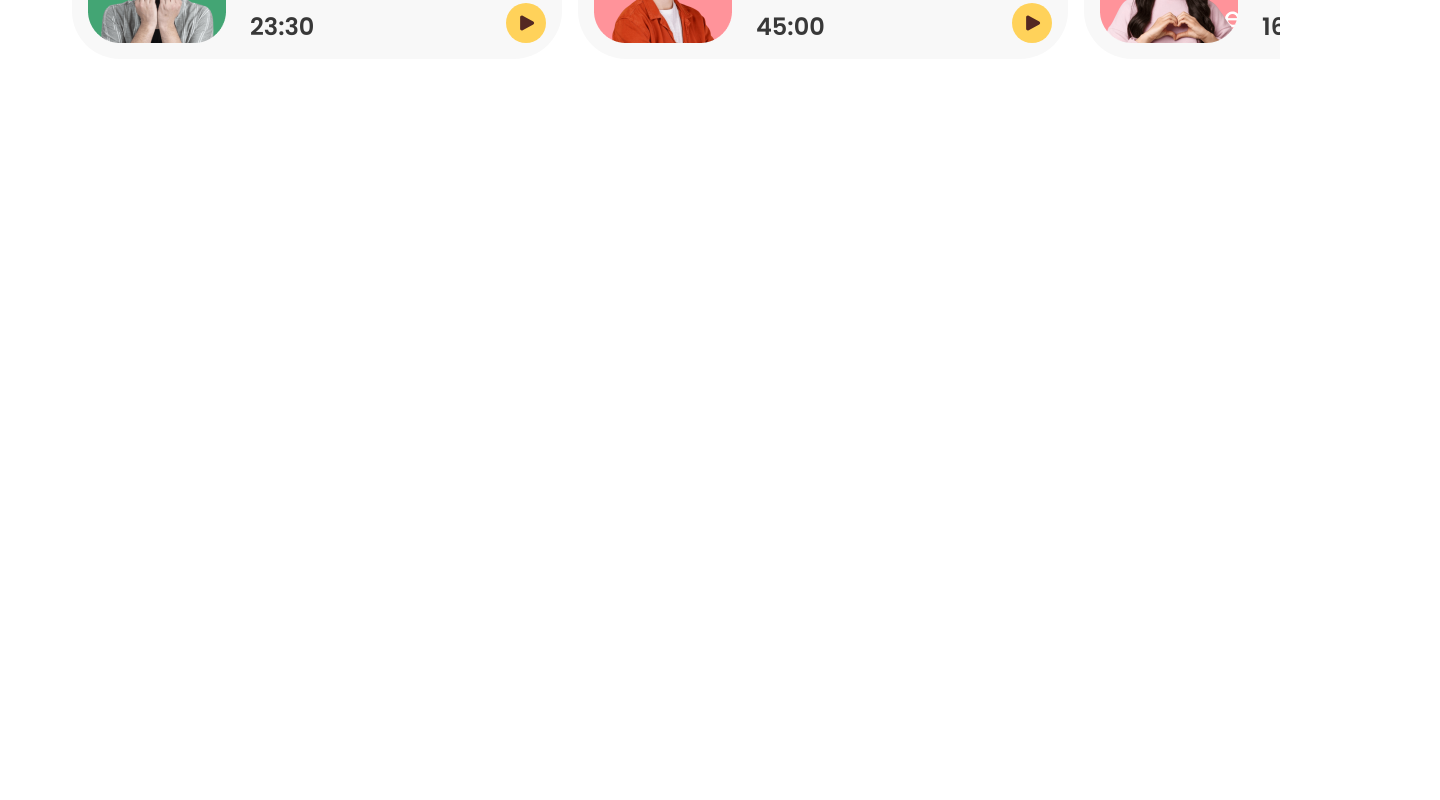
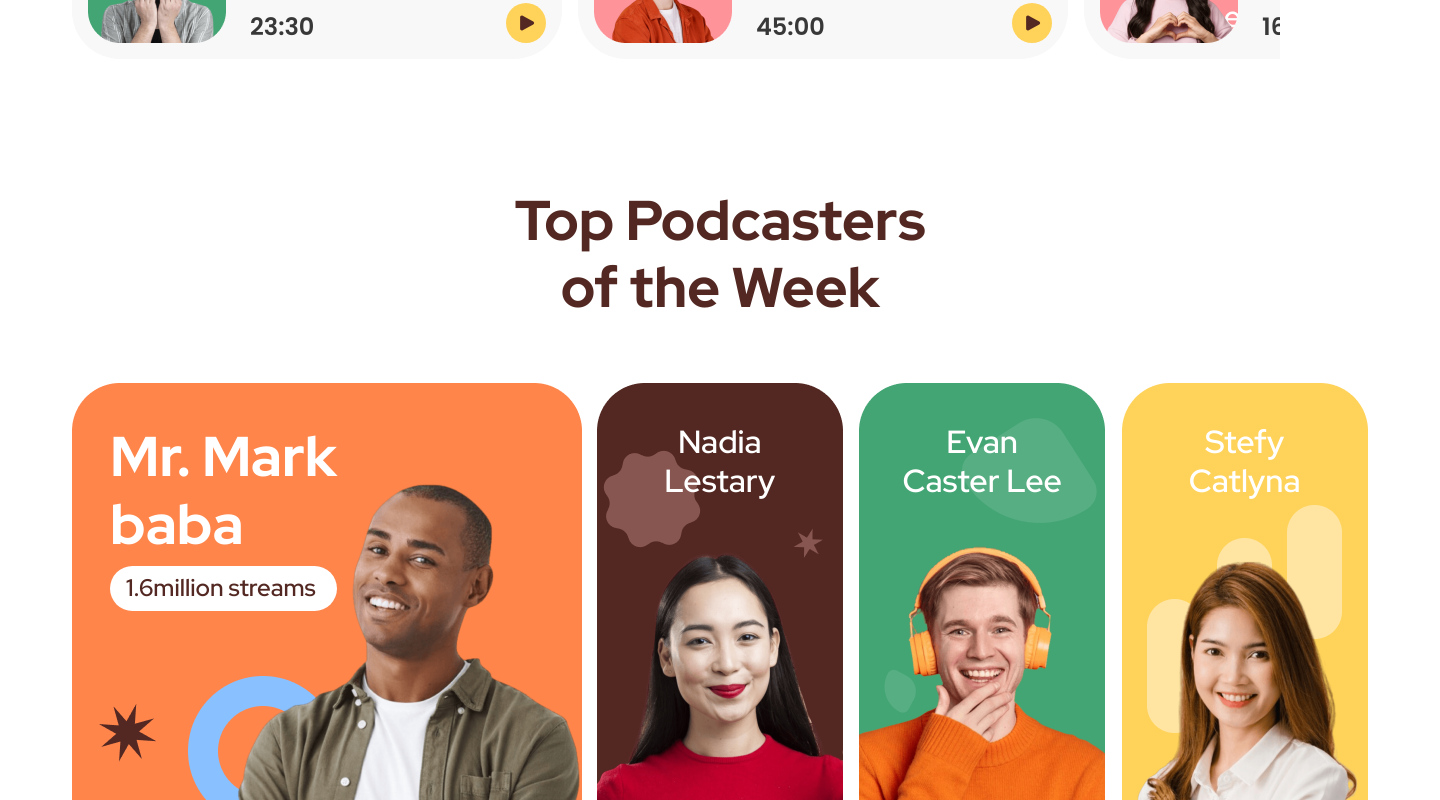
Before and after one commit to gpyuan/insightpod-stream-platform, a React (Vite) app: page / in a window 1280 px wide. Shown: the part 1220-2020 px from the top of the page, 1440 px wide, since content can reach past the window. Before the commit the page ends 1343 px from the top, so only its background shows below. Built offline with nearby package versions, Linux system fonts and the light colour scheme; a web font is replaced by a local one.

Commit message:
feat(TopPodcasters):完成TopPodcasters 和 TopPodcasterCard 連結 -data: 更新data

```diff
--- a/src/App.jsx
+++ b/src/App.jsx
@@ -4,6 +4,7 @@ import Header from "@/components/layout/header/Header";
 import Hero from "@/components/features/Hero/Hero";
 import WeeklyPodcasts from "@/components/features/WeeklyPodcast/WeeklyPodcasts";
 import AllWeeklyPodcast from "@/page/AllWeeklyPodcast";
+import TopPodcasters from "@/components/features/TopPodcasters/TopPodcasters";
 
 const App = () => {
   return (
@@ -19,6 +20,7 @@ const App = () => {
               <>
                 <Hero />
                 <WeeklyPodcasts />
+                <TopPodcasters />
               </>
             }
           />
--- a/src/components/features/TopPodcasters/TopPodcasterCard.jsx
+++ b/src/components/features/TopPodcasters/TopPodcasterCard.jsx
@@ -1,12 +1,7 @@
 import "./TopPodcasterCard.scss";
 
-const TopPodcasterCard = ({ size = "large" }) => {
-  const data = {
-    id: "top-1",
-    image: `${import.meta.env.BASE_URL}images/topPodcast/top-podcaster-1.png`,
-    author: "Mr. Mark baba",
-    streams: 1600000,
-  };
+const TopPodcasterCard = ({ data, size }) => {
+  const { id, image, author, streams } = data;
 
   const formatStreams = (streams) => {
     if (!streams) return null;
@@ -23,15 +18,19 @@ const TopPodcasterCard = ({ size = "large" }) => {
         <h2
           className={`top-podcaster-card__author top-podcaster-card__author--${size} h4`}
         >
-          {data.author}
+          {author}
         </h2>
-        {size === "large" && data.streams && (
+        {size === "large" && streams && (
           <p className="top-podcaster-card__streams">
-            {formatStreams(data.streams)} streams
+            {formatStreams(streams)} streams
           </p>
         )}
       </div>
-      <img src={data.image} alt="top-podcaster-author" />
+      <img
+        src={image}
+        alt="top-podcaster"
+        className={`top-podcaster-card__img top-podcaster-card__img--${size}`}
+      />
     </div>
   );
 };
--- a/src/components/features/TopPodcasters/TopPodcasterCard.scss
+++ b/src/components/features/TopPodcasters/TopPodcasterCard.scss
@@ -1,10 +1,15 @@
 @use "@/styles/main" as *;
 
 .top-podcaster-card {
-  width: 246px;
-  height: 520px;
+  width: 100%;
   display: flex;
   position: relative;
+  grid-column: span 1;
+
+  &--large {
+    grid-column: span 2;
+    margin-right: 16px;
+  }
 
   &__info {
     width: 170px;
@@ -43,3 +48,9 @@
     border-radius: 32px;
   }
 }
+
+// .top-podcaster-card img {
+//   width: 100%;
+//   height: 100%;
+//   object-fit: cover;
+// }
--- /dev/null
+++ b/src/components/features/TopPodcasters/TopPodcasters.jsx
@@ -0,0 +1,26 @@
+import "./TopPodcasters.scss";
+import { TopPodcastersData } from "@/data";
+import TopPodcasterCard from "./TopPodcasterCard";
+
+const TopPodcasters = () => {
+  return (
+    <section className="top-podcasters">
+      <h2 className="top-podcasters__title h2">Top Podcasters of the Week</h2>
+      <div className="top-podcasters__list">
+        {TopPodcastersData?.length > 0 ? (
+          TopPodcastersData.map((podcaster, index) => (
+            <TopPodcasterCard
+              key={podcaster.id}
+              data={podcaster}
+              size={index === 0 ? "large" : "normal"}
+            />
+          ))
+        ) : (
+          <p>目前沒有任何Podcaster</p>
+        )}
+      </div>
+    </section>
+  );
+};
+
+export default TopPodcasters;
--- /dev/null
+++ b/src/components/features/TopPodcasters/TopPodcasters.scss
@@ -0,0 +1,26 @@
+@use "@/styles/main" as *;
+
+.top-podcasters {
+  width: 1440px;
+  height: 844px;
+  display: flex;
+  flex-direction: column;
+  gap: 62px;
+  padding: 64px 0;
+  align-items: center;
+
+  &__title {
+    color: $text-primary;
+    width: 454px;
+    height: auto;
+    text-align: center;
+  }
+
+  &__list {
+    height: 520px;
+    display: grid;
+    grid-template-columns: repeat(5, 1fr);
+    gap: 16px;
+    padding: 0 72px;
+  }
+}
--- a/src/components/features/WeeklyPodcast/WeeklyPodcasts.jsx
+++ b/src/components/features/WeeklyPodcast/WeeklyPodcasts.jsx
@@ -1,7 +1,7 @@
 import "./WeeklyPodcasts.scss";
 import { Link } from "react-router-dom";
 import Button from "@/components/common/button/Button";
-import { weeklyPodcasts } from "@/data";
+import { weeklyPodcastsData } from "@/data";
 import WeeklyPodcastCard from "./WeeklyPodcastCard";
 
 const WeeklyPodcasts = () => {
@@ -24,8 +24,8 @@ const WeeklyPodcasts = () => {
 
       {/* podcasts */}
       <div className="weekly-podcasts__podcast-list">
-        {weeklyPodcasts?.length > 0 ? (
-          weeklyPodcasts
+        {weeklyPodcastsData?.length > 0 ? (
+          weeklyPodcastsData
             .slice(0, 3)
             .map((podcast) => (
               <WeeklyPodcastCard key={podcast.id} data={podcast} />
--- a/src/data.js
+++ b/src/data.js
@@ -1,4 +1,4 @@
-export const weeklyPodcasts = [
+export const weeklyPodcastsData = [
   {
     id: 1,
     image: `${
@@ -43,3 +43,30 @@ export const weeklyPodcasts = [
     duration: "16:20",
   },
 ];
+
+export const TopPodcastersData = [
+  {
+    id: "top-1",
+    image: `${import.meta.env.BASE_URL}images/topPodcast/top-podcaster-1.png`,
+    author: "Mr. Mark baba",
+    streams: 1600000,
+  },
+  {
+    id: "top-2",
+    image: `${import.meta.env.BASE_URL}images/topPodcast/top-podcaster-2.png`,
+    author: "Nadia Lestary",
+    streams: null,
+  },
+  {
+    id: "top-3",
+    image: `${import.meta.env.BASE_URL}images/topPodcast/top-podcaster-3.png`,
+    author: "Evan Caster Lee",
+    streams: null,
+  },
+  {
+    id: "top-4",
+    image: `${import.meta.env.BASE_URL}images/topPodcast/top-podcaster-4.png`,
+    author: "Stefy Catlyna",
+    streams: null,
+  },
+];
--- a/src/page/AllWeeklyPodcast.jsx
+++ b/src/page/AllWeeklyPodcast.jsx
@@ -1,7 +1,7 @@
 import "./AllWeeklyPodcast.scss";
 import { useState, useEffect } from "react";
 import WeeklyPodcastCard from "@/components/features/WeeklyPodcast/WeeklyPodcastCard";
-import { weeklyPodcasts } from "@/data";
+import { weeklyPodcastsData } from "@/data";
 import { MdOutlineGridView } from "react-icons/md";
 import { IoIosList } from "react-icons/io";
 
@@ -28,8 +28,8 @@ const AllWeeklyPodcast = () => {
         <div
           className={`all-weekly-podcast__list  all-weekly-podcast__list--${view}`}
         >
-          {weeklyPodcasts?.length > 0 ? (
-            weeklyPodcasts.map((podcast) => (
+          {weeklyPodcastsData?.length > 0 ? (
+            weeklyPodcastsData.map((podcast) => (
               <WeeklyPodcastCard
                 key={podcast.id}
                 data={podcast}
```
